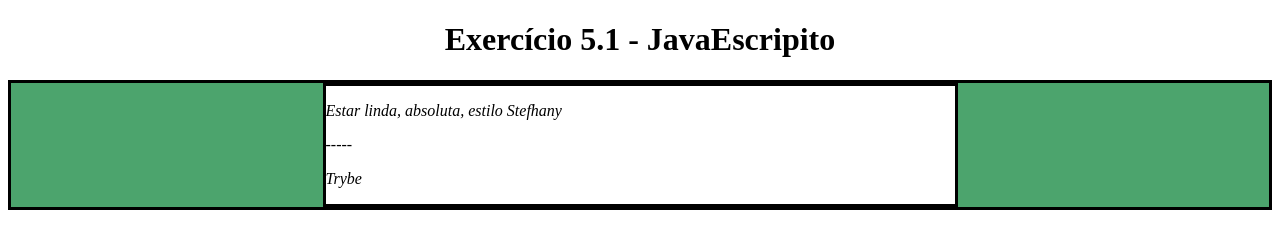
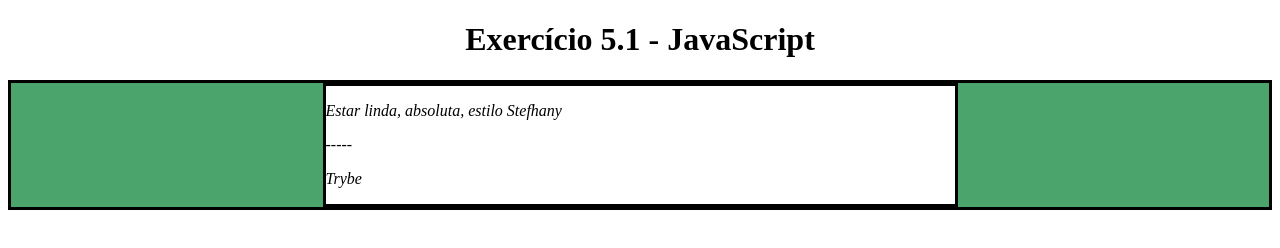
Before and after one commit to carolvpinheiro/trybe-exercises, a plain HTML site: page exercises/javascript-dom-eventos-e-web-storage_1./index.html in a window 1280 px wide. Drawn offline with Linux system fonts and the light colour scheme.

Commit message:
Adicionando exercício 4

```diff
--- a/exercises/javascript-dom-eventos-e-web-storage_1./index.html
+++ b/exercises/javascript-dom-eventos-e-web-storage_1./index.html
@@ -30,7 +30,7 @@
     </style>
   </head>
   <body>
-    <h1 class="title">Exercício 5.1 - JavaEscripito </h1>
+    <h1 class="title">Exercício 5.1 - JavaEscripito</h1>
     <div class="main-content">
       <div class="center-content">
         <p>Texto padrão do nosso site</p>
@@ -40,11 +40,6 @@
     </div>
     <script>
         /*
-        Aqui você vai modificar os elementos já existentes utilizando apenas as funções:
-        - document.getElementById()
-        - document.getElementsByClassName()
-        - document.getElementsByTagName()
- Crie uma função que mude a cor do quadrado vermelho para branco.
  Crie uma função que corrija o texto da tag <h1>.
  Crie uma função que modifique todo o texto da tag <p> para maiúsculo.
  Crie uma função que exiba o conteúdo de todas as tags <p> no console.
@@ -67,6 +62,13 @@
           colorToWhite.style.backgroundColor = whiteColor;
       }
       colorChangeToWhite("white");
+
+      function correctTitle() {
+          let correctTextTitle = document.getElementsByClassName("title")[0];
+          correctTextTitle.innerHTML = "Exercício 5.1 - JavaScript";
+      }
+      correctTitle();
+
     </script>
   </body>
 </html>
```
